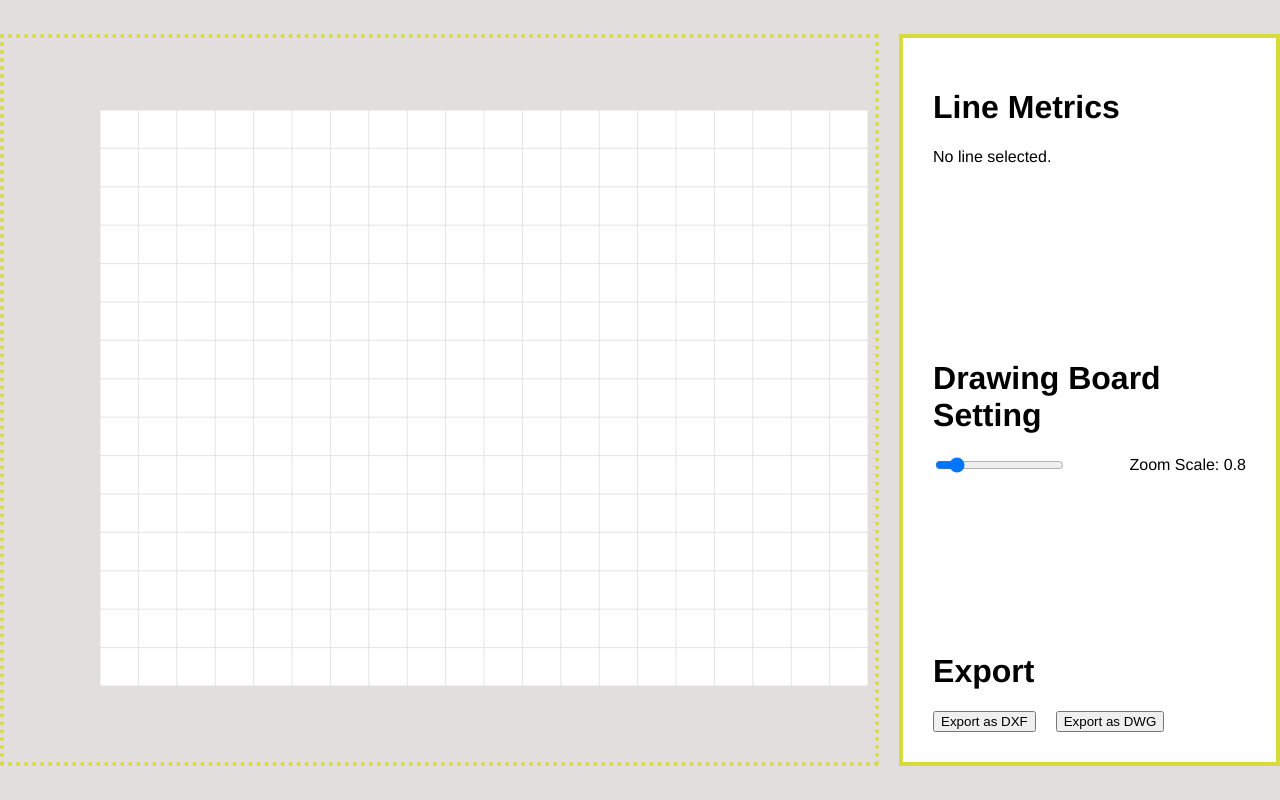
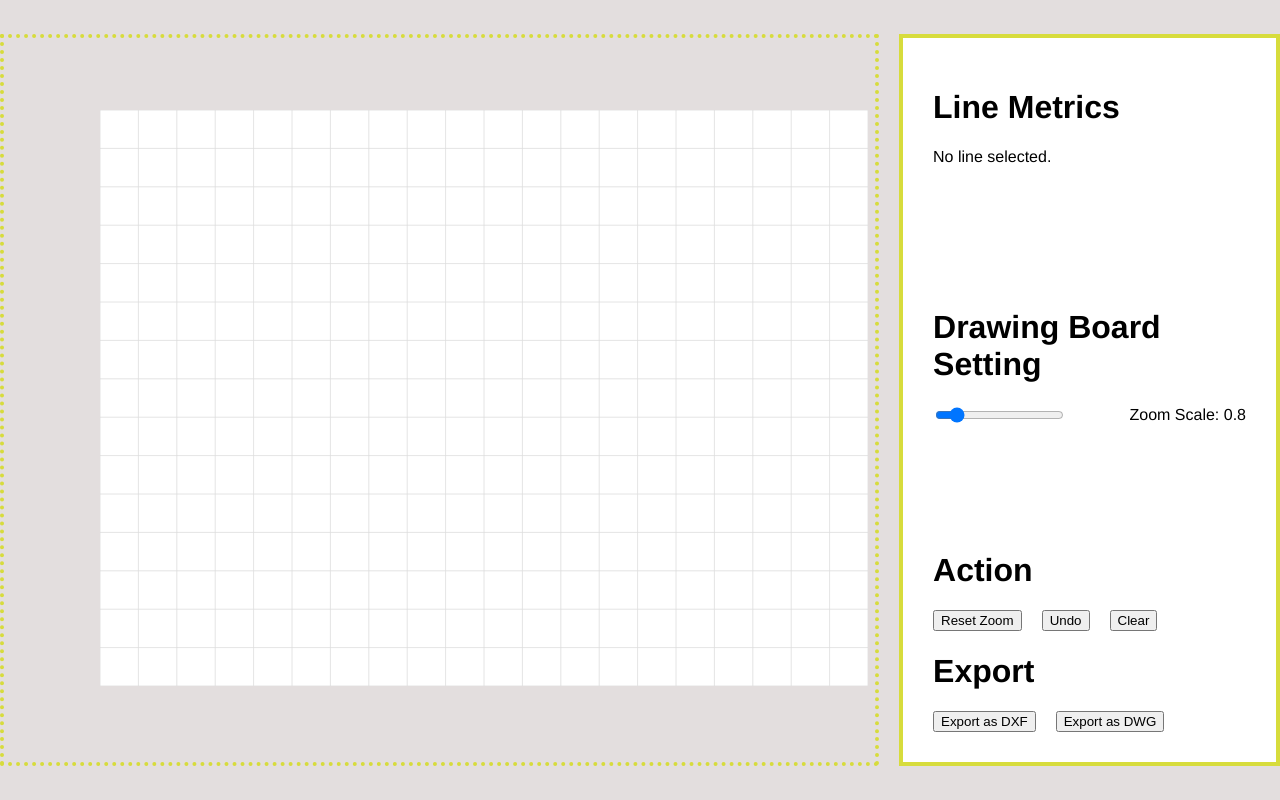
Before and after one commit to ahsan-sabri/React-Canvas, a React (Create React App) app: page / in a window 1280 px wide. Built offline with nearby package versions, Linux system fonts and the light colour scheme.

Commit message:
master add undo and clear function

```diff
--- a/src/components/SvgCanvas.js
+++ b/src/components/SvgCanvas.js
@@ -14,6 +14,7 @@ function PolygonDrawer() {
   const [isClosed, setIsClosed] = useState(false);
   const [hoverFirstPoint, setHoverFirstPoint] = useState(false);
   const [zoomLevel, setZoomLevel] = useState(.8);
+  const [actionHistory, setActionHistory] = useState([]);
 
   const PIXEL_PER_INCH = 4
 
@@ -98,6 +99,7 @@ function PolygonDrawer() {
         setLines([...lines, newline]);
       }
       setIsClosed(true);
+      addActionToHistory({ type: 'closePolygon' })
       return;
     }
 
@@ -106,6 +108,7 @@ function PolygonDrawer() {
     const newPoint = svgPos;
 
     setPoints([...points, newPoint]);
+    addActionToHistory({ type: 'addPoint', point: newPoint })
     setCurrentPoint(null);
 
     //draw line
@@ -142,24 +145,34 @@ function PolygonDrawer() {
     handlePointDragEnd();
   }
 
+  const handleMouseOutOfCanvas = (event) => {
+    setCurrentPoint(null)
+  }
+
   const handleZoom = (event) => {
     const newZoomLevel = event.target.value;
     setZoomLevel(newZoomLevel);
   }
 
-  const handlePointDrag = (index) => {
+  const handlePointDrag = (index, point) => {
     if (!isClosed) {
       return;
     }
 
-    const point = points[index]
+    const oldPoint = { ...point }
+    if (!dragPoint) {
+      addActionToHistory({ type: 'movePoint', index: index, point: oldPoint })
+    }
 
     setIsDragged(true)
-    setDragPoint(point)
+    const draggedPoint = points[index]
+    setDragPoint(draggedPoint)
+
   }
 
   const handlePointDragEnd = (event) => {
     setIsDragged(false)
+    setDragPoint(null)
   }
 
   const handleMouseEnterFirstPoint = () => {
@@ -219,6 +232,59 @@ function PolygonDrawer() {
     saveAs(blob, 'drawing.dxf');
   }
 
+  // Function to handle undo action
+  const handleUndo = () => {
+    if (actionHistory.length === 0) return;
+
+    const lastAction = actionHistory[actionHistory.length - 1];
+    const newHistory = actionHistory.slice(0, -1);
+
+    switch (lastAction.type) {
+      case 'addPoint':
+        if (lastAction.isClosed) {
+          setIsClosed(false)
+        }
+        const updatedPoints = points.slice(0, -1);
+        setPoints(updatedPoints);
+        updateLinesAfterPointsUpdate(updatedPoints)
+        break;
+      case 'movePoint':
+        console.log(lastAction);
+        const movedPoint = lastAction.point
+        const newPoints = [...points]
+        newPoints[lastAction.index] = movedPoint;
+        setPoints(newPoints);
+        updateLinesAfterPointsUpdate(newPoints)
+        break;
+      // case 'addBevel':
+      //   break;
+      // case 'changeLineLength':
+      //   break;
+      case 'closePolygon':
+        setIsClosed(false);
+        const updatedLines = lines.slice(0, -1);
+        setLines(updatedLines);
+        break;
+      default:
+        // Default action here
+        break;
+    }
+
+    setActionHistory(newHistory);
+  };
+
+  const handleClear = () => {
+    setPoints([])
+    setLines([])
+    setActionHistory([])
+    setIsClosed(null)
+    setZoomLevel(.8)
+  }
+
+  const handleResetZoom = () => {
+    setZoomLevel(.8)
+  }
+
   const getSvgPosition = (event) => {
     const svgRect = event.currentTarget.getBoundingClientRect();
     const x = (event.clientX - svgRect.left) / zoomLevel;
@@ -226,6 +292,13 @@ function PolygonDrawer() {
 
     return { x, y }
   }
+
+  // Function to add an action to history
+  const addActionToHistory = (action) => {
+    let prevHistory = [...actionHistory]
+    prevHistory.push(action)
+    setActionHistory(prevHistory);
+  };
 
   // New function to render the grid
   const renderGrid = () => {
@@ -268,7 +341,7 @@ function PolygonDrawer() {
         r={index === 0 && hoverFirstPoint && !isClosed ? "15" : "10"}
         fill="#bed929"
         cursor={"move"}
-        onMouseDown={() => handlePointDrag(index)}
+        onMouseDown={() => handlePointDrag(index, point)}
       />
     ));
   };
@@ -456,6 +529,7 @@ function PolygonDrawer() {
             onClick={handlePointClick}
             onMouseMove={handleMouseMove}
             onMouseUp={handleMouseUp}
+            onMouseLeave={handleMouseOutOfCanvas}
           >
             {renderGrid()}
             {renderPolygon()}
@@ -547,6 +621,11 @@ function PolygonDrawer() {
           </div>
           {/* button for export  */}
           <div>
+            <h1 >Action</h1>
+            <button onClick={handleResetZoom} style={{ marginRight: '20px' }}>Reset Zoom</button>
+            <button onClick={handleUndo} style={{ marginRight: '20px' }}>Undo</button>
+            <button onClick={handleClear}>Clear</button>
+
             <h1 >Export</h1>
             <button style={{ marginRight: '20px' }} onClick={handleExportDxf}>Export as DXF</button>
             <button onClick={handleExportDwg}>Export as DWG</button>
```
